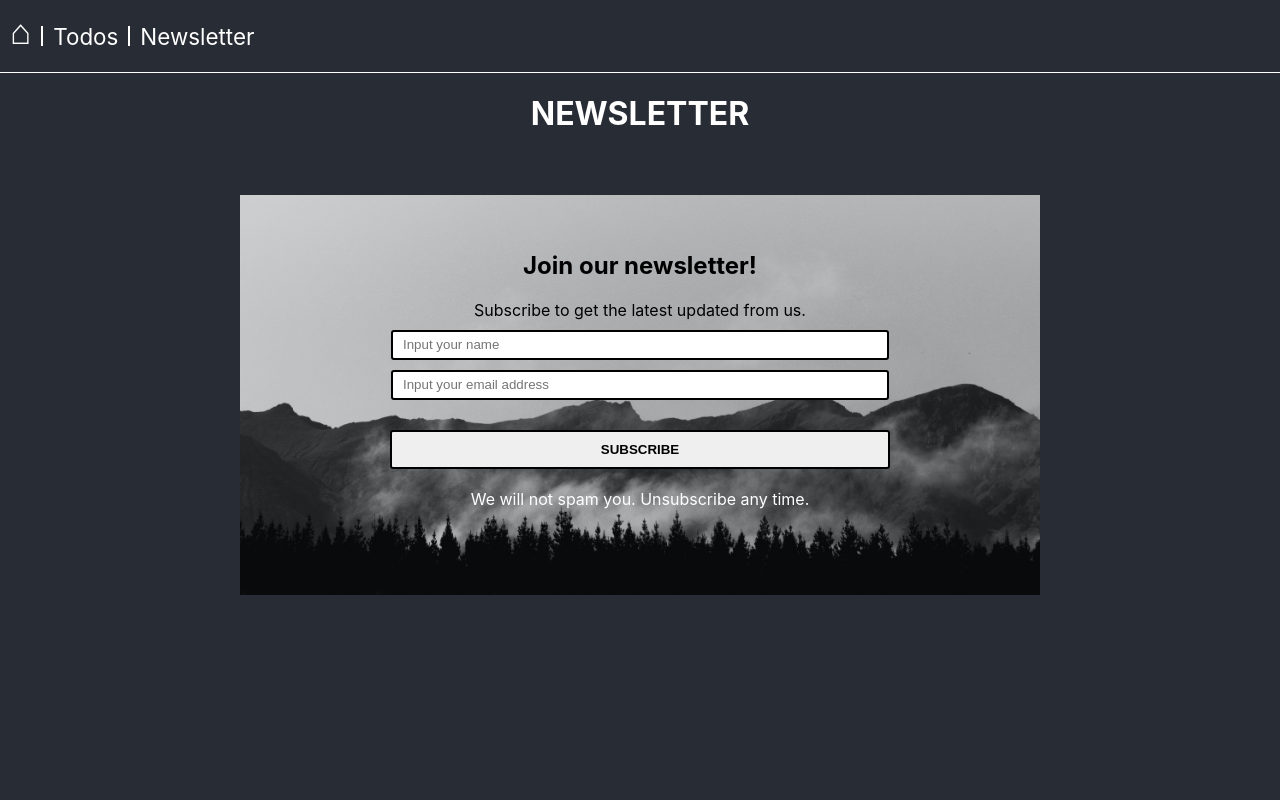
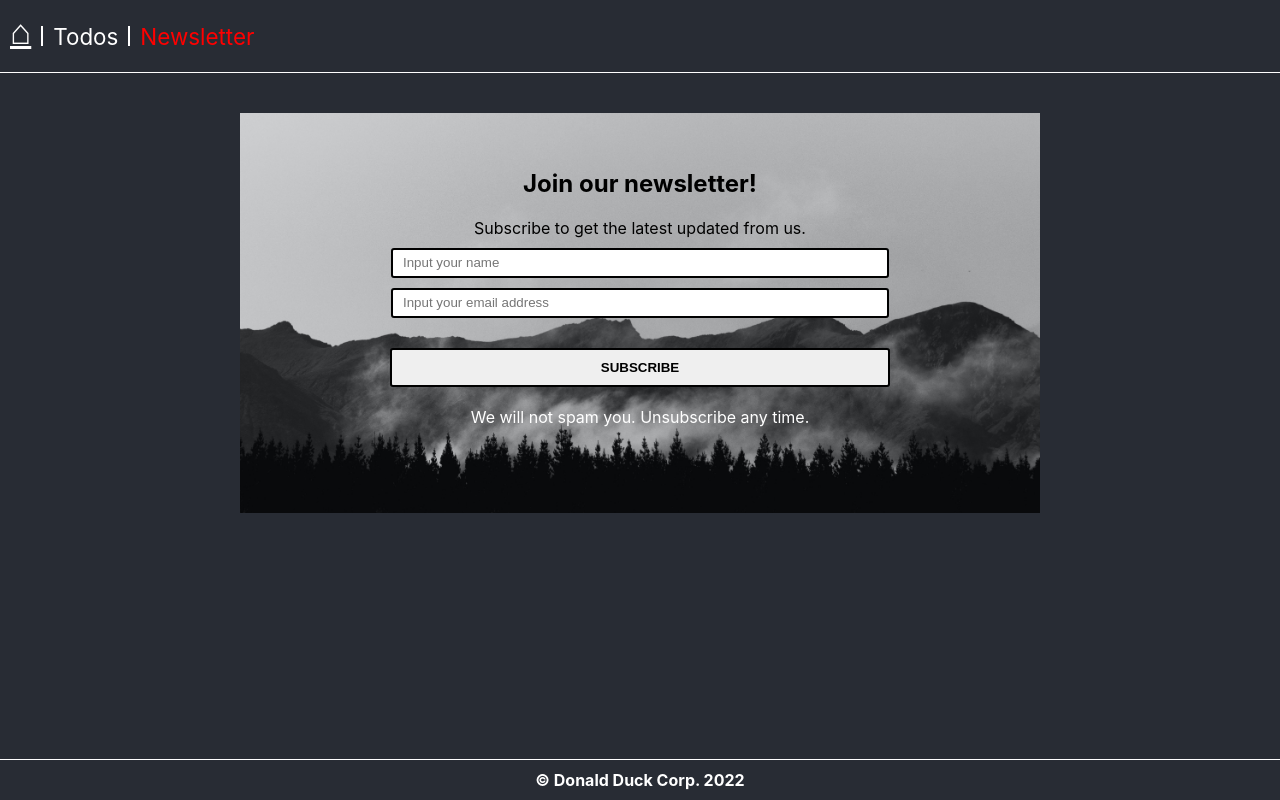
Before and after one commit to johan-fahlgren/inlamning-app, a React (Create React App) app: page /newsletter in a window 1280 px wide. Built offline with nearby package versions, Linux system fonts and the light colour scheme.

Commit message:
Add - Footer Style - Some styling

```diff
--- a/src/App.js
+++ b/src/App.js
@@ -1,5 +1,6 @@
 import Navbar from "./components/Navbar";
 import React from "react";
+import Footer from "./components/Footer";
 import "./App.css";
 
 function App() {
@@ -8,6 +9,7 @@ function App() {
       <header className="App-header">
         <Navbar />
       </header>
+      <Footer />
     </div>
   );
 }
--- /dev/null
+++ b/src/components/Footer.jsx
@@ -0,0 +1,27 @@
+import React from "react";
+
+const Footer = () => {
+  return (
+    <div
+      style={{
+        width: "100%",
+        bottom: "0px",
+        position: "fixed",
+        alignItems: "center",
+        borderTop: "solid white 1px",
+        color: "white",
+      }}
+    >
+      <h4
+        style={{
+          margin: "10px 0",
+          textAlign: "center",
+        }}
+      >
+        &#169; Donald Duck Corp. 2022
+      </h4>
+    </div>
+  );
+};
+
+export default Footer;
--- a/src/components/Navbar.css
+++ b/src/components/Navbar.css
@@ -3,6 +3,11 @@ a {
   text-decoration: none;
   font-size: 1.4rem;
   color: white;
+}
+
+a:hover {
+  text-decoration: underline;
+  cursor: pointer;
 }
 
 a:first-child {
--- a/src/components/Navbar.jsx
+++ b/src/components/Navbar.jsx
@@ -1,5 +1,5 @@
 import React from "react";
-import { Link } from "react-router-dom";
+import { NavLink } from "react-router-dom";
 import "./Navbar.css";
 
 const Navbar = () => {
@@ -12,11 +12,35 @@ const Navbar = () => {
         color: "white",
       }}
     >
-      <Link to="/">&#8962;</Link>
+      <NavLink
+        to="/"
+        style={({ isActive }) => ({
+          color: isActive ? "red" : "white",
+          textDecoration: isActive ? "none" : "",
+        })}
+      >
+        &#8962;
+      </NavLink>
       <div className="line" />
-      <Link to="/todos">Todos</Link>
+      <NavLink
+        to="/todos"
+        style={({ isActive }) => ({
+          color: isActive ? "red" : "white",
+          textDecoration: isActive ? "none" : "",
+        })}
+      >
+        Todos
+      </NavLink>
       <div className="line" />
-      <Link to="/newsletter">Newsletter</Link>
+      <NavLink
+        to="/newsletter"
+        style={({ isActive }) => ({
+          color: isActive ? "red" : "white",
+          textDecoration: isActive ? "none" : "",
+        })}
+      >
+        Newsletter
+      </NavLink>
     </nav>
   );
 };
--- a/src/components/SignUp.jsx
+++ b/src/components/SignUp.jsx
@@ -1,7 +1,6 @@
 import React, { useState } from "react";
 import "./SignUp.css";
-import "./MyModal.css";
-import MyModal from "./MyModal";
+import MyModal from "./SignUpModal";
 
 const SignUpForm = () => {
   const [email, setEmail] = useState("");
--- a/src/components/MyModal.jsx
+++ b/src/components/SignUpModal.jsx
@@ -1,5 +1,5 @@
 import React from "react";
-import "./MyModal.css";
+import "./SignUpModal.css";
 
 const MyModal = ({ mName, mEmail, open, onClose }) => {
   if (!open) return null;
@@ -14,7 +14,7 @@ const MyModal = ({ mName, mEmail, open, onClose }) => {
       >
         <div className="modal-container">
           <h2 className="modal-h2">Thank you {mName} for Subscribing!</h2>
-          <span className="modal-span">We will send updates to: {mEmail}</span>
+          <span className="modal-span">We will send updates to {mEmail}</span>
           <button type="button" className="closeModalBtn" onClick={onClose}>
             OK
           </button>
--- a/src/components/TodoList.css
+++ b/src/components/TodoList.css
@@ -101,3 +101,7 @@
   font-weight: bold;
   padding-bottom: 2px;
 }
+
+.removeTodoBtn:hover {
+  background-color: red;
+}
--- a/src/routes/Newsletter.jsx
+++ b/src/routes/Newsletter.jsx
@@ -1,4 +1,5 @@
 import React from "react";
+import Footer from "../components/Footer";
 import Navbar from "../components/Navbar";
 import SignUpForm from "../components/SignUp";
 
@@ -6,8 +7,8 @@ export default function Newsletter() {
   return (
     <div>
       <Navbar />
-      <h1>NEWSLETTER</h1>
       <SignUpForm />
+      <Footer />
     </div>
   );
 }
--- a/src/routes/Todos.jsx
+++ b/src/routes/Todos.jsx
@@ -1,6 +1,7 @@
 import React from "react";
 import TodoList from "../components/TodoList.jsx";
 import Navbar from "../components/Navbar.jsx";
+import Footer from "../components/Footer.jsx";
 
 const Todos = () => {
   return (
@@ -8,6 +9,7 @@ const Todos = () => {
       <Navbar />
       <h1>TODO's</h1>
       <TodoList />
+      <Footer />
     </div>
   );
 };
```
Also changed, not shown: src/components/SignUpModal.css (renamed from src/components/MyModal.css).
